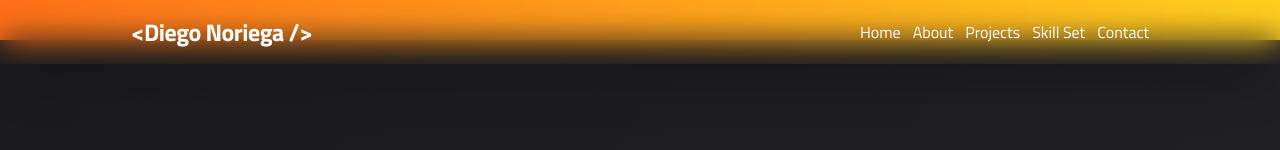
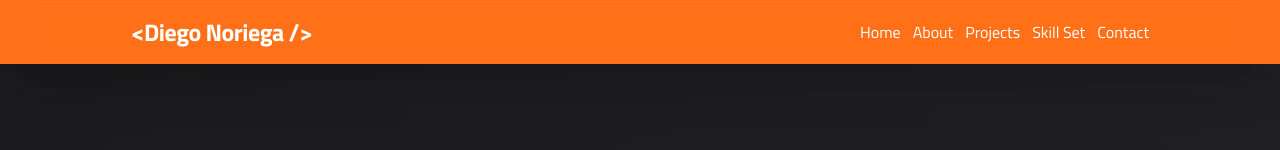
Before and after one commit to DiegoWatch/portfolio, a React (Vite) app: page / in a window 1280 px wide. Shown: the top 150 px of the page. Built offline with nearby package versions, Linux system fonts and the light colour scheme.

Commit message:
change photo and back menu

```diff
--- a/src/components/Inicio.jsx
+++ b/src/components/Inicio.jsx
@@ -30,7 +30,7 @@ export const Inicio = () => {
       </div>
 
       <div data-aos={animate} className="c2 flex flex-col gap-6 justify-center items-center">
-          <img className="w-64 rounded-[50%] bg-gradient-to-t from-orange to-yellow p-1 shadow-2xl animate-img" src="/img/perfil.png" alt="I'm Diego Noriega" />
+          <img className="w-64 rounded-[50%] bg-gradient-to-t from-orange to-yellow p-1 shadow-2xl animate-img" src="/img/diego.png" alt="I'm Diego Noriega" />
           <div className="w-[30%] h-3 bg-gris rounded-[50%]"></div>
       </div>
     </section>
--- a/src/index.scss
+++ b/src/index.scss
@@ -127,10 +127,11 @@ i {
 #header {
     &::before {
         content: '';
-        height: 40px;
+        height: 100%;
         width: 100%;
         position: absolute;
-        background: linear-gradient(to right, #ff7018, #ffce1e);
+        // background: linear-gradient(to right, #ff7018, #ffce1e);
+        background-color: #ff7018;
         left: 0;
         top: 0;
         // border-radius: 50%;
--- a/tailwind.config.js
+++ b/tailwind.config.js
@@ -14,7 +14,8 @@ export default {
       'white' : '#ffffff',
       'transparent': 'transparent',
       'gris': '#464648',
-      'gris-oscuro': '#1e1c06'
+      'gris-oscuro': '#1e1c06',
+      'black': '#000000'
     },
     extend: {
     },
```
